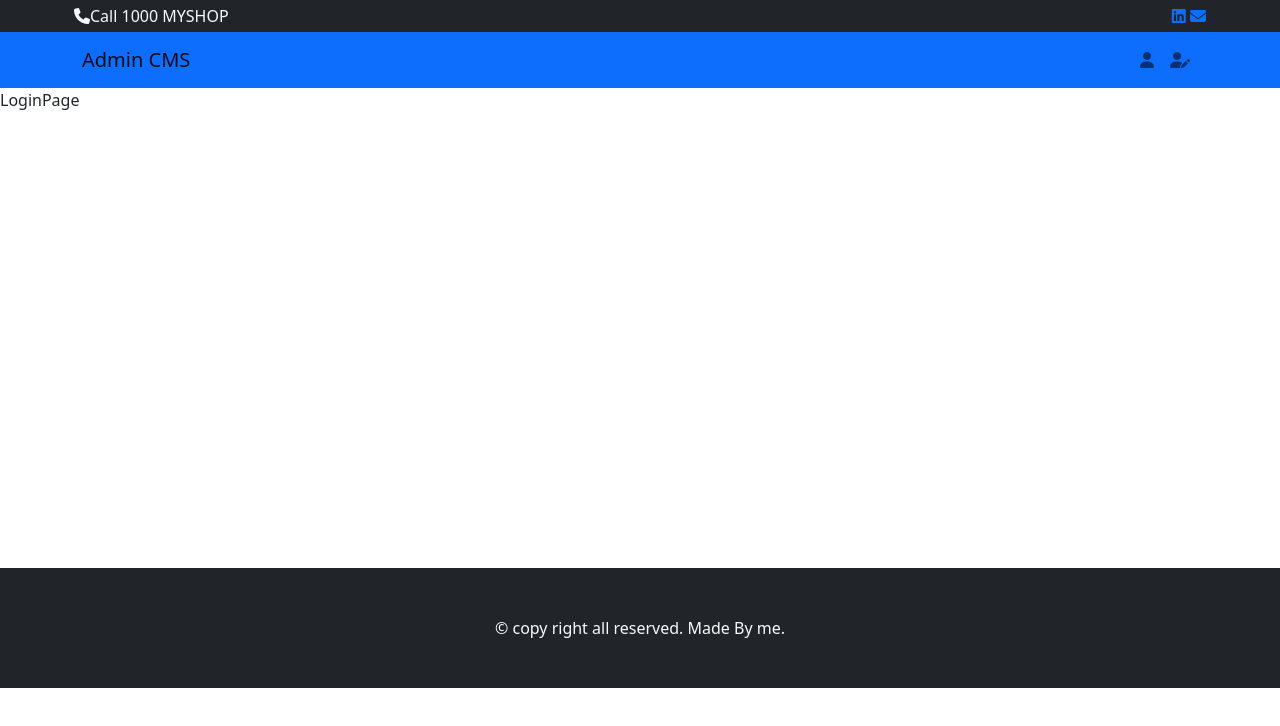
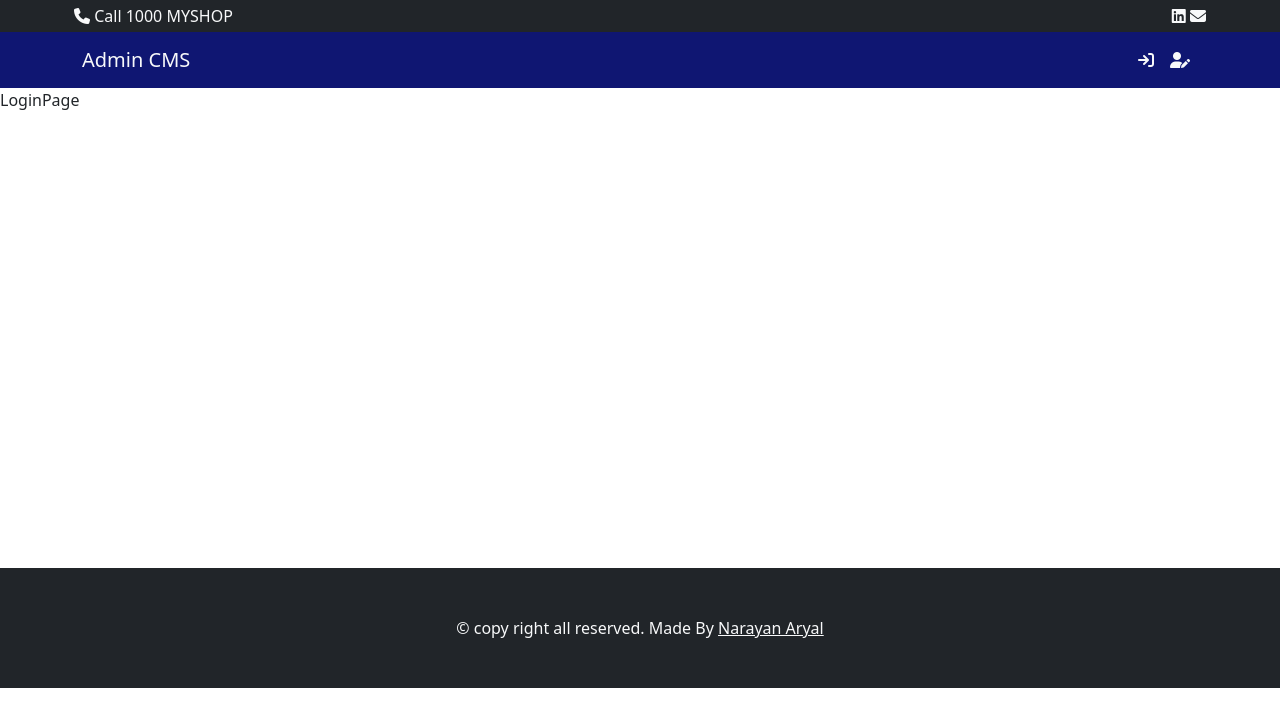
Before and after one commit to Emprcode/E-commerce-adminCMS-client, a React (Create React App) app: page / in a window 1280 px wide. Shown: the top 726 px of the page. Built offline with nearby package versions, Linux system fonts and the light colour scheme.

Commit message:
login and register page added

```diff
--- a/src/App.css
+++ b/src/App.css
@@ -1,3 +1,7 @@
 .main{
     min-height: 60vh;
 }
+.navbar{
+    background: rgba(6, 13, 109, 0.959);
+
+}
--- a/src/pages/layout/Footer.js
+++ b/src/pages/layout/Footer.js
@@ -1,12 +1,14 @@
-import React from 'react'
+import React from "react";
 
 const Footer = () => {
   return (
-    <div className='bg-dark text-light p-5 text-center'>
-        &copy; copy right all reserved. Made By me.
+    <div className="bg-dark text-light p-5 text-center">
+      &copy; copy right all reserved. Made By{" "}
+      <a className="text-light" href="https://www.narayanaryal.com/">
+        Narayan Aryal
+      </a>
+    </div>
+  );
+};
 
-    </div>
-  )
-}
-
-export default Footer
+export default Footer;
--- a/src/pages/layout/GlobalMsg.js
+++ b/src/pages/layout/GlobalMsg.js
@@ -6,14 +6,14 @@ const GlobalMsg = () => {
     <div className="bg-dark text-light">
       <Container className="d-flex justify-content-between p-1">
         <div>
-          <i class="fa-solid fa-phone"></i>Call 1000 MYSHOP
+          <i class="fa-solid fa-phone"></i> Call 1000 MYSHOP
         </div>
         <div>
           <a href="#!">
-            <i class="fa-brands fa-linkedin"></i>
+            <i class="fa-brands fa-linkedin text-light "></i>
           </a>{" "}
           <a href="#!">
-            <i class="fa-solid fa-envelope"></i>
+            <i class="fa-solid fa-envelope text-light"></i>
           </a>
         </div>
       </Container>
--- a/src/pages/layout/Header.js
+++ b/src/pages/layout/Header.js
@@ -5,19 +5,19 @@ import { Link } from "react-router-dom";
 
 const Header = () => {
   return (
-    <Navbar bg="primary" expand="md">
+    <Navbar className="navbar" expand="md">
       <Container>
-        <Link to="/" className="navbar-brand">
+        <Link to="/" className="navbar-brand text-light">
           Admin CMS
         </Link>
         <Navbar.Toggle aria-controls="basic-navbar-nav" />
         <Navbar.Collapse id="basic-navbar-nav">
-          <Nav className="ms-auto">
+          <Nav className="ms-auto ">
             <Link className="nav-link" to="/">
-              <i class="fa-solid fa-user"></i>
+              <i class="fa fa-sign-in text-light"></i>
             </Link>
             <Link className="nav-link" to="/register">
-              <i class="fa-solid fa-user-pen"></i>
+              <i class="fa-solid fa-user-pen text-light"></i>
             </Link>
           </Nav>
         </Navbar.Collapse>
```
